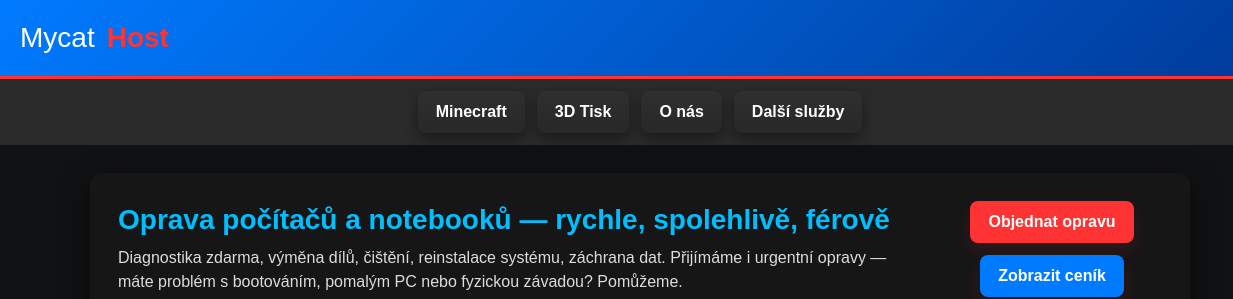
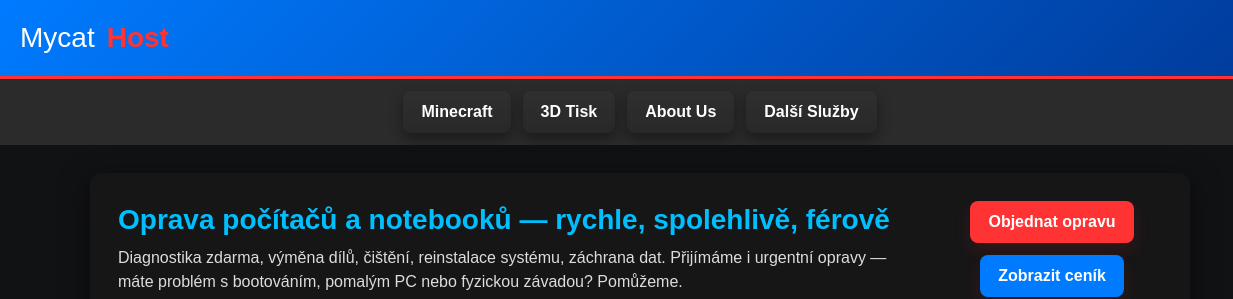
Before and after one commit to Luky1212/MycatHost.cz-DalsiSluzby-Opravapc, a plain HTML site: page index.html in a window 1280 px wide. Shown: the top 299 px of the page, 0-1233 px from the left. Drawn offline with Linux system fonts and the light colour scheme.

Commit message:
Update index.html

```diff
--- a/index.html
+++ b/index.html
@@ -150,12 +150,12 @@
   </header>
 
   <!-- navigation -->
-  <nav class="nav" role="navigation" aria-label="Hlavní navigace">
-    <a href="https://luky1212.github.io/MycatHost.cz-Basic/">Minecraft</a>
-    <a href="https://luky1212.github.io/MycatHost.cz-Beefy/">3D Tisk</a>
-    <a href="https://luky1212.github.io/MycatHost.cz-AboutUs/">O nás</a>
-    <a href="https://luky1212.github.io/MycatHost.cz-DalsiSluzby/">Další služby</a>
-  </nav>
+    <div class="nav">
+        <a href="https://luky1212.github.io/MycatHost.cz-Basic/" class="basic"><span>Minecraft</span></a>
+        <a href="https://luky1212.github.io/MycatHost.cz-Beefy/" class="beefy"><span>3D Tisk</span></a>
+        <a href="https://luky1212.github.io/MycatHost.cz-AboutUs/" class="about"><span>About Us</span></a>
+        <a href="https://luky1212.github.io/MycatHost.cz-DalsiSluzby/" class="dalsi"><span>Další Služby</span></a>
+    </div>
 
   <!-- hero -->
   <main>
```
